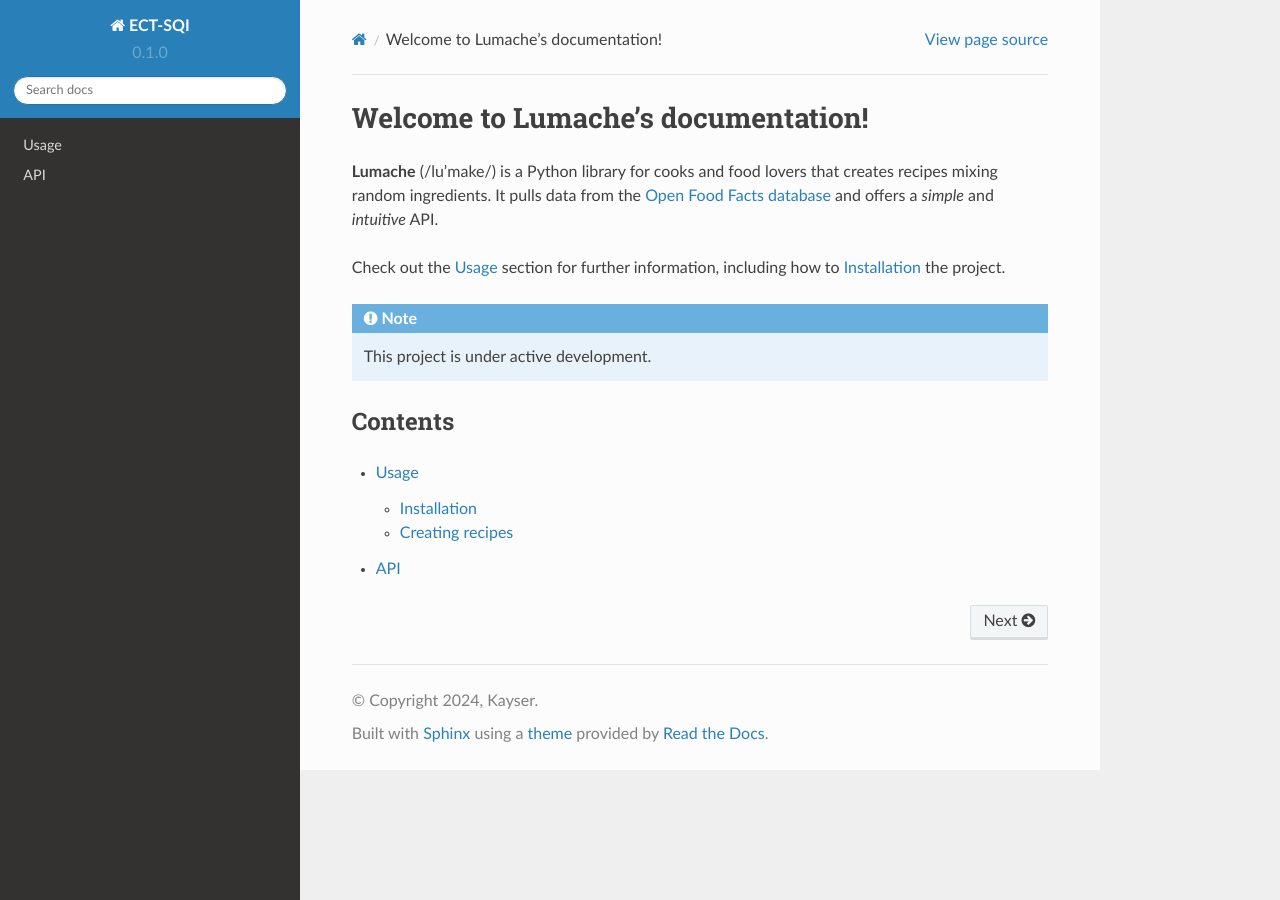
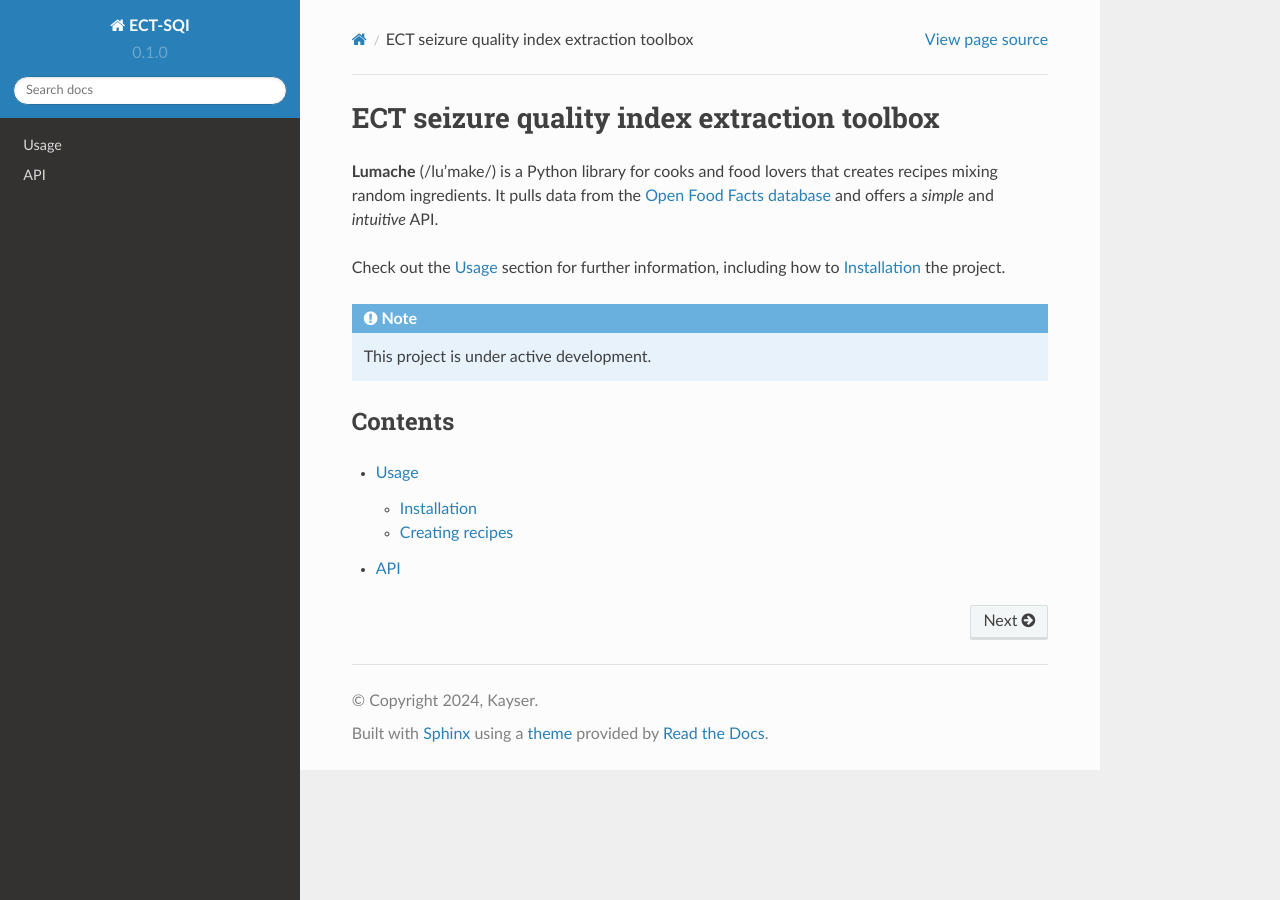
Before and after one commit to maxkayser/ect-sqi, a Sphinx documentation site: the page built from docs/source/index.rst, in a window 1280 px wide. Built offline with Sphinx 7.4.7 and the Read the Docs theme 2.0.0, drawn with Linux system fonts in a browser that asks for light colours.

Commit message:
Update index.rst

```diff
--- a/docs/source/index.rst
+++ b/docs/source/index.rst
@@ -1,5 +1,5 @@
-Welcome to Lumache's documentation!
-===================================
+ECT seizure quality index extraction toolbox
+============================================
 
 **Lumache** (/lu'make/) is a Python library for cooks and food lovers
 that creates recipes mixing random ingredients.
```
